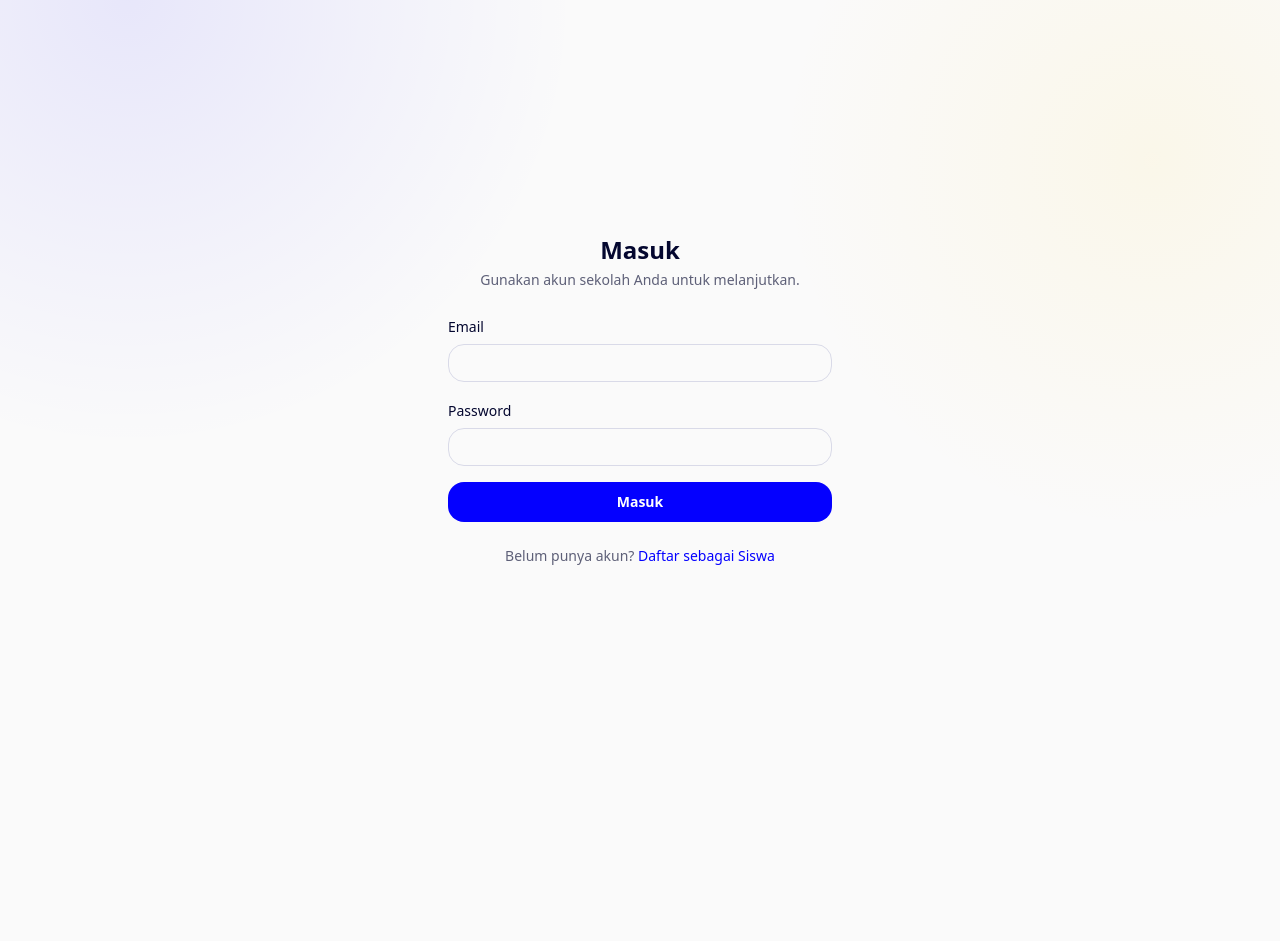
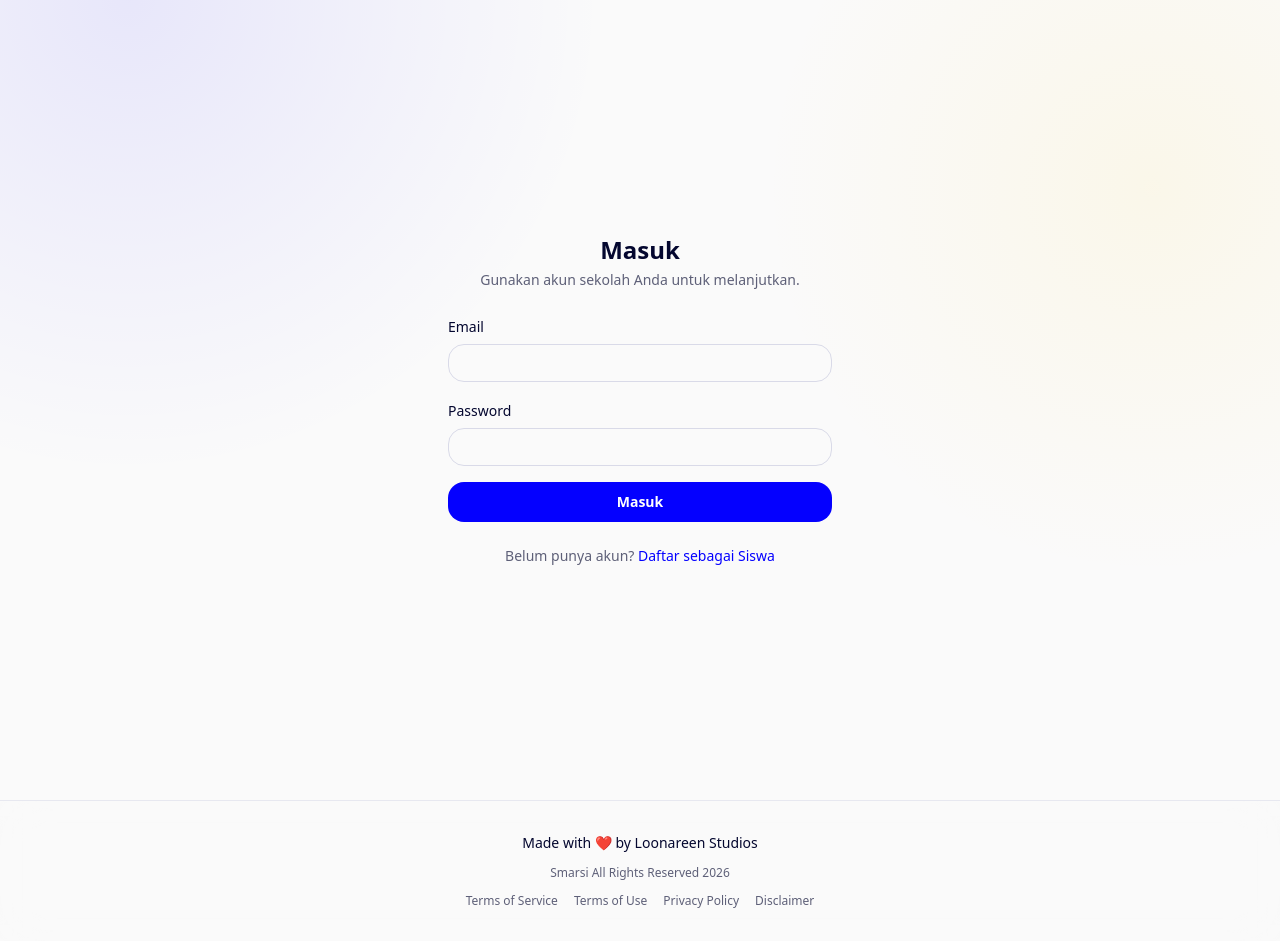
Before and after one commit to jahatsentosa14/Asset-Sman1-manage, a Next.js app: page /login in a window 1280 px wide. Before the commit the page ends 800 px from the top, so only its background shows below. Built offline with nearby package versions, Linux system fonts and the light colour scheme.

Commit message:
feat(ui): render legal footer across every page

```diff
--- a/app/layout.tsx
+++ b/app/layout.tsx
@@ -1,6 +1,7 @@
 import type { Metadata } from 'next';
 import { Toaster } from 'sonner';
 import { ThemeProvider } from '@/components/theme-provider';
+import { SiteFooter } from '@/components/site-footer';
 import './globals.css';
 
 export const metadata: Metadata = {
@@ -10,10 +11,13 @@
 
 export default function RootLayout({ children }: { children: React.ReactNode }) {
   return (
-    <html lang="id" suppressHydrationWarning>
-      <body className="min-h-screen antialiased">
+    <html lang="id">
+      <body className="flex min-h-screen flex-col antialiased">
         <ThemeProvider>
-          {children}
+          <div className="flex min-h-screen flex-1 flex-col">
+            <div className="flex-1">{children}</div>
+            <SiteFooter />
+          </div>
           <Toaster richColors position="top-right" closeButton />
         </ThemeProvider>
       </body>
```
